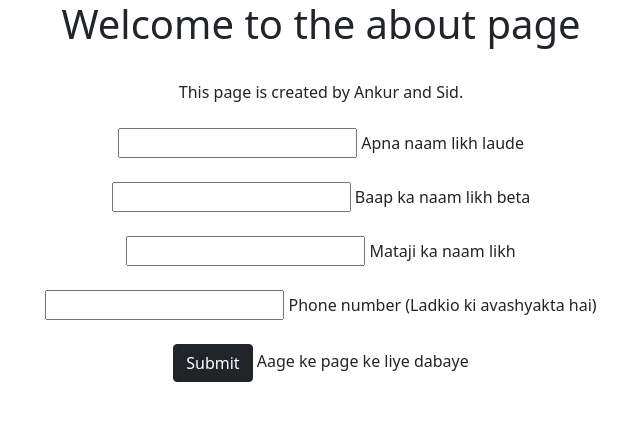
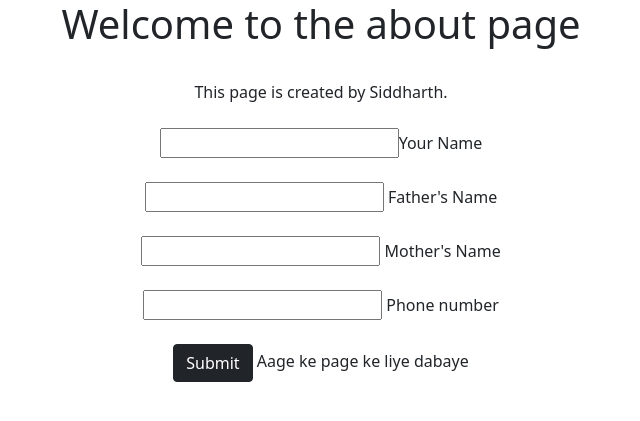
Before and after one commit to siddharth687/Password-generator-using-django, a Django app: page /about/ in a window 1280 px wide. Shown: the top 421 px of the page, without its empty margins (319-959 px from the left). Run offline with Django 3.2, Linux system fonts and the light colour scheme.

Commit message:
Update about.html

```diff
--- a/generator/templates/generator/about.html
+++ b/generator/templates/generator/about.html
@@ -4,18 +4,18 @@
 <h1>Welcome to the about page</h1>
 <br>
 
-This page is created by Ankur and Sid.
+This page is created by Siddharth.
 <br>
 <br>
 
 <form action="{% url 'new'%}">
-    <input type="text"> Apna naam likh laude
+    <input type="text">Your Name
     <br><br>
-    <input type="text"> Baap ka naam likh beta
+    <input type="text"> Father's Name
     <br><br>
-    <input type="text"> Mataji ka naam likh
+    <input type="text"> Mother's Name
     <br><br>
-    <input type="number"> Phone number (Ladkio ki avashyakta hai)
+    <input type="number"> Phone number
     <br><br>
     <input type="submit" class="btn btn-dark"> Aage ke page ke liye dabaye
 </form>
```
